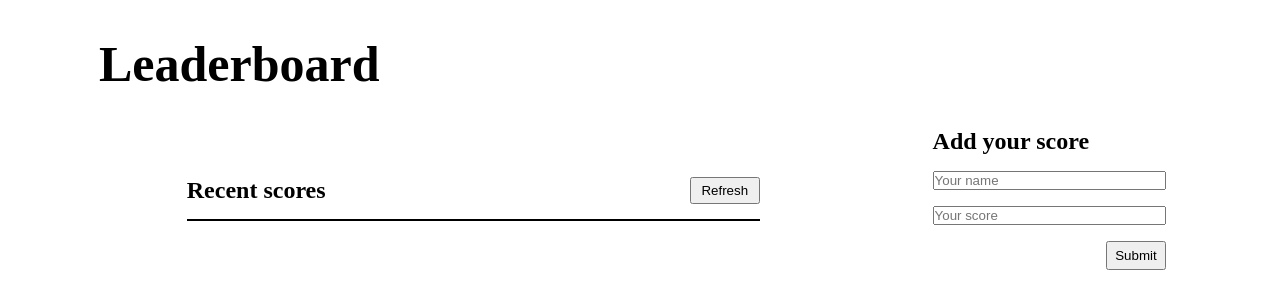
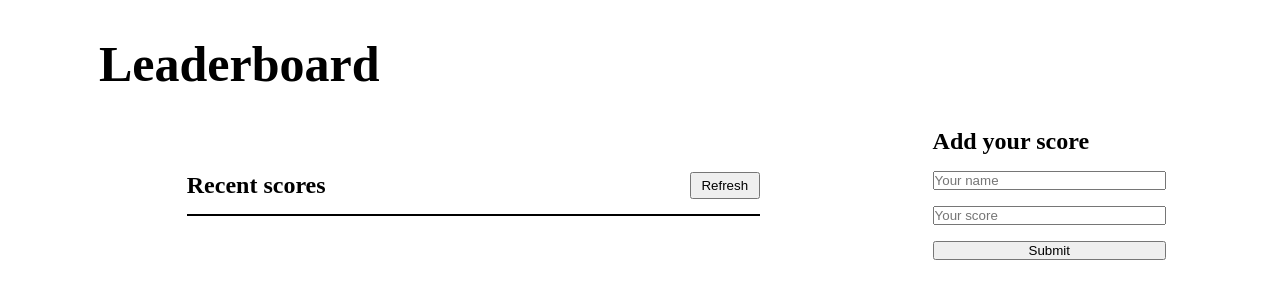
Before and after one commit to AckonSamuel/Leaderboard, a website built with webpack: page src/index.html in a window 1280 px wide. Built offline with nearby package versions, Linux system fonts and the light colour scheme; no server answers.

Commit message:
work on form children

```diff
--- a/src/index.html
+++ b/src/index.html
@@ -20,7 +20,7 @@
             <form>
                 <input type="text" placeholder="Your name" id="name" class="name">
                 <input type="text" placeholder="Your score" id="score" class="score">
-                <button class="submit" type="submit">Submit</button>
+                <button id="submit" type="button">Submit</button>
             </form>
         </div>
     </section>
```
